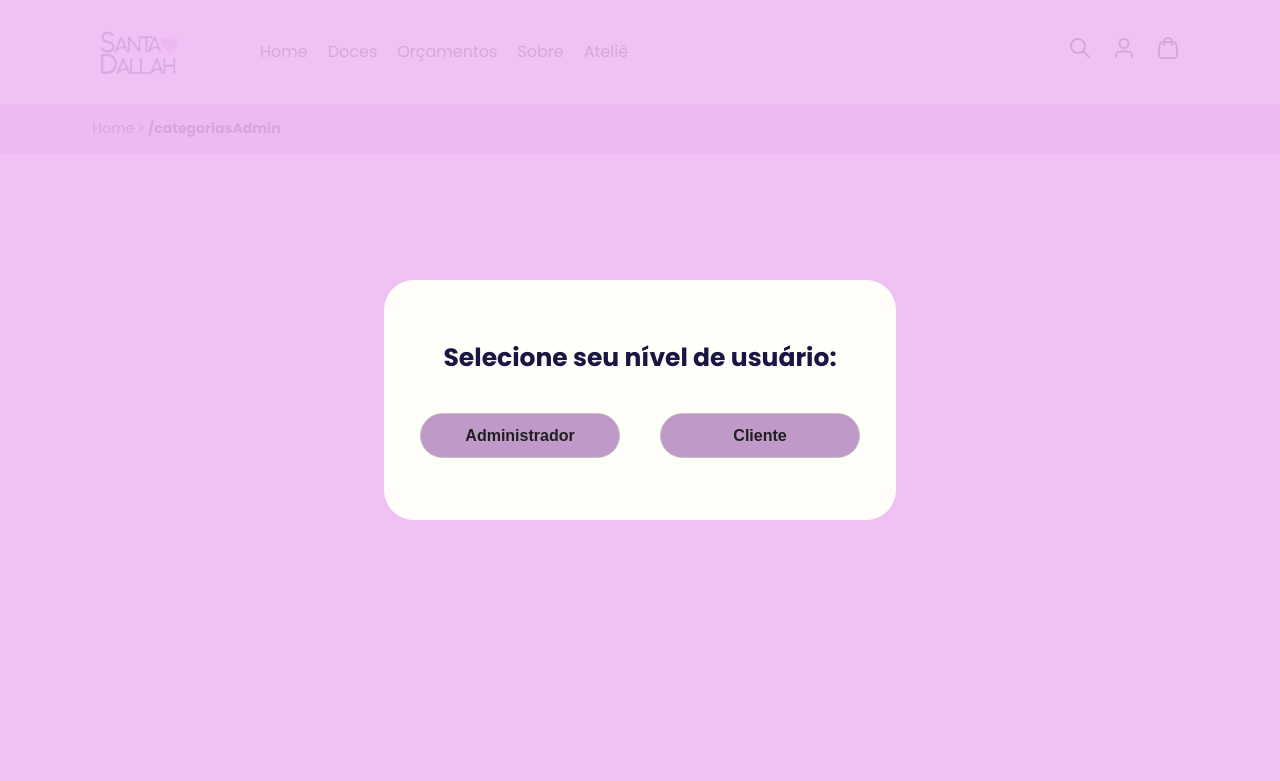
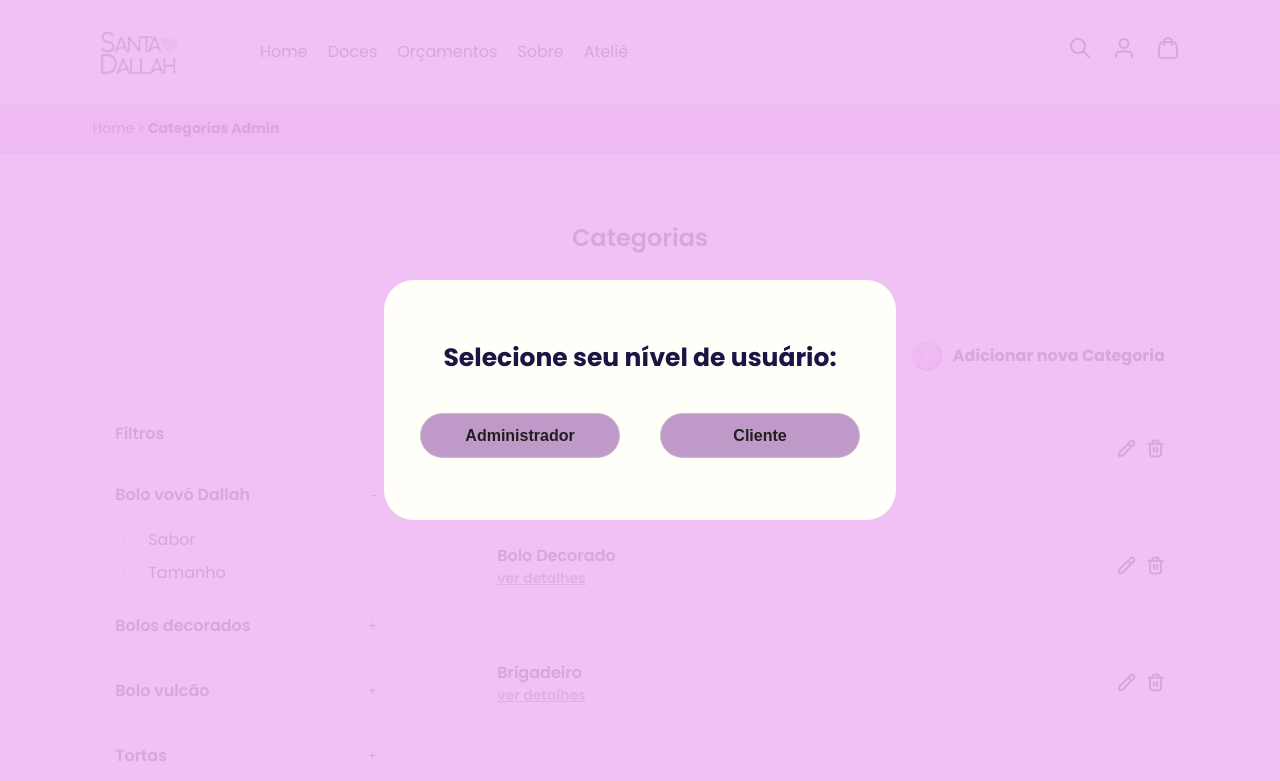
Before and after one commit to Projeto-Santa-Dallah/SantaDallah_FrontEnd, a Vue app: page /categoriasAdmin in a window 1280 px wide. Shown: the top 781 px of the page. Built offline with nearby package versions, Linux system fonts and the light colour scheme.

Commit message:
Feat: Categoria View criada #3

```diff
--- /dev/null
+++ b/src/components/administrador/CategoriaAdm.vue
@@ -0,0 +1,103 @@
+<script setup>
+const props = defineProps({
+  id: Number,
+  nome: String,
+  descricao: String,
+})
+</script>
+
+<template>
+  <div class="tudo">
+    <div class="info-principal">
+      <div class="nome-container">
+        <span class="nome">{{ nome }}</span>
+        <span class="detalhes">ver detalhes</span>
+      </div>
+    </div>
+
+    <div class="informacoes">
+      <svg class="svg" width="19" height="19" viewBox="0 0 19 19" fill="none" xmlns="http://www.w3.org/2000/svg">
+          <g clip-path="url(#clip0_915_4649)">
+              <path
+                  d="M14.2499 7.91674L11.0832 4.75008M1.979 17.0209L4.6583 16.7232C4.98564 16.6868 5.14932 16.6687 5.3023 16.6191C5.43803 16.5752 5.56719 16.5131 5.68629 16.4346C5.82053 16.3461 5.93698 16.2296 6.16987 15.9967L16.6249 5.54174C17.4993 4.66729 17.4993 3.24953 16.6249 2.37508C15.7504 1.50063 14.3326 1.50063 13.4582 2.37507L3.00321 12.83C2.77031 13.0629 2.65386 13.1794 2.56534 13.3136C2.4868 13.4327 2.42472 13.5619 2.38079 13.6976C2.33126 13.8506 2.31307 14.0143 2.2767 14.3416L1.979 17.0209Z"
+                  stroke="black" stroke-width="2" stroke-linecap="round" stroke-linejoin="round" />
+          </g>
+          <defs>
+              <clipPath id="clip0_915_4649">
+                  <rect width="19" height="19" fill="white" />
+              </clipPath>
+          </defs>
+      </svg>
+      <svg width="19" height="19" viewBox="0 0 19 19" fill="none" xmlns="http://www.w3.org/2000/svg">
+          <path
+              d="M12.6667 4.75016V4.11683C12.6667 3.23008 12.6667 2.7867 12.4941 2.44801C12.3423 2.15009 12.1001 1.90787 11.8022 1.75607C11.4635 1.5835 11.0201 1.5835 10.1333 1.5835H8.86667C7.97992 1.5835 7.53654 1.5835 7.19785 1.75607C6.89993 1.90787 6.65771 2.15009 6.50591 2.44801C6.33333 2.7867 6.33333 3.23008 6.33333 4.11683V4.75016M7.91667 9.10433V13.0627M11.0833 9.10433V13.0627M2.375 4.75016H16.625M15.0417 4.75016V13.6168C15.0417 14.947 15.0417 15.612 14.7828 16.1201C14.5551 16.5669 14.1918 16.9303 13.7449 17.158C13.2369 17.4168 12.5718 17.4168 11.2417 17.4168H7.75833C6.42821 17.4168 5.76315 17.4168 5.25511 17.158C4.80822 16.9303 4.44489 16.5669 4.21719 16.1201C3.95833 15.612 3.95833 14.947 3.95833 13.6168V4.75016"
+              stroke="black" stroke-width="2" stroke-linecap="round" stroke-linejoin="round" />
+      </svg>
+  </div>
+  </div>
+</template>
+
+<style scoped>
+.detalhes {
+  color: #545454;
+  text-decoration: underline;
+  font-size: 14px;
+}
+.nome-container {
+  font-weight: 600;
+  margin-left: 30px;
+}
+.svg {
+  margin-right: 10px;
+}
+.link {
+  text-decoration: none;
+  color: black;
+}
+.informacoes {
+  display: flex;
+  justify-content: end;
+  width: 10vw;
+}
+.tudo {
+  display: flex;
+  align-items: center;
+  height: auto;
+  padding: 30px 30px;
+  transition: 0.3s;
+  border-bottom: 1px solid #d9d9d9;
+}
+.tudo:hover {
+  transform: translate3d(0, -3px, 0) scale(1.01);
+  transition: 0.3s;
+  box-shadow: 0 0 4px 1px #d9d9d9;
+}
+.info-principal {
+  display: flex;
+  align-items: center;
+  width: 100%;
+}
+.info-principal img {
+  height: 60px;
+}
+.estrelas {
+  display: flex;
+  max-height: 250px;
+  margin-top: 3px;
+}
+span {
+  display: block;
+  font-family: 'Poppins', sans-serif;
+}
+.nome {
+  font-size: 16px;
+}
+.preco {
+  font-family: 'Poppins', sans-serif;
+  font-weight: bold;
+  font-size: 20px;
+}
+.parcelas {
+  font-size: 12px;
+}
+</style>
--- /dev/null
+++ b/src/components/administrador/CategoriasAdm.vue
@@ -0,0 +1,68 @@
+<script setup>
+import CategoriaAdm from './CategoriaAdm.vue'
+
+const categorias = [
+        {
+            "id": 1,
+            "nome": "Torta",
+            "descricao": "Produto doce a base de farinha com recheios variados."
+        },
+        {
+            "id": 2,
+            "nome": "Bolo Decorado",
+            "descricao": "Os bolos decorados são mais altos (entre 12cm / 14cm de altura) e com isso mais pesados, também tem a decoração personalizada. São bem molhadinhos, ótima opção para o seu dia especial A Diferença entre o os bolos da linha vovó Dallah é altura, montagem e estilo de decoração"
+        },
+        {
+            "id": 3,
+            "nome": "Brigadeiro",
+            "descricao": "Produto a base de leite condensado e manteiga, podendo ter variados sabores."
+        },
+        {
+            "id": 4,
+            "nome": "Bolo Vulcão",
+            "descricao": "bolo com calda"
+        },
+        {
+            "id": 5,
+            "nome": "Bolo vovó Dallah",
+            "descricao": "Os bolos da vovó Dallah são mais baixos (duas camadas de recheio) e com decoração tradicional, padrão. Eles podem conter frutas, são bem molhadinhos e claro, uma delicia para qualquer ocasião. A Diferença entre o decorado é altura, montagem e estilo de decoração. Uma linha da Santa Dallah que veio para dar ainda mais doçura e amor."
+        },
+        {
+            "id": 6,
+            "nome": "Massa",
+            "descricao": "Sabores da massa do bolo"
+        },
+        {
+            "id": 7,
+            "nome": "Recheio",
+            "descricao": "Sabores de recheio dos bolos vulcões"
+        }
+    ]
+</script>
+
+<template>
+  <div class="categorias">
+    <div class="categoria" v-for="categoria in categorias" :key="categoria.id">
+      <CategoriaAdm
+        :id="categoria.id"
+        :nome="categoria.nome"
+        :descricao="categoria.descricao"
+      />
+    </div>
+  </div>
+</template>
+
+<style scoped>
+.categorias {
+  display: flex;
+  flex-direction: column;
+  padding: 0px 7vw 0px 50px;
+  width: 71vw;
+  margin-bottom: 100px;
+}
+
+.categoria {
+  width: 100%;
+  padding: 5px;
+}
+</style>
--- /dev/null
+++ b/src/components/filtros/AddCategoria.vue
@@ -0,0 +1,133 @@
+<script setup>
+import { ref, reactive, watch } from "vue";
+
+const openAddCategoria = ref(false);
+
+const Categoria = reactive({
+  id: null,
+  nome: "",
+  descricao: "",
+  }
+);
+
+watch(openAddCategoria, (novoValor) => {
+  if (!novoValor) {
+    Object.assign(Categoria, {
+    id: null,
+    nome: "",
+    descricao: "",
+    });
+  }
+});
+
+function adicionarCategoria() {
+  console.log("Categoria adicionado:", Categoria);
+  openAddCategoria.value = false;
+}
+</script>
+
+<template>
+  <div @click="openAddCategoria = true" class="produto-button">
+    <button>+</button>
+    <span>Adicionar nova Categoria</span>
+  </div>
+
+  <div class="container-add-produto" v-if="openAddCategoria">
+    <div class="container">
+      <div class="div-fechar">
+        <button class="fechar" @click="openAddCategoria = false">x</button>
+      </div>
+
+      <form @submit.prevent="adicionarCategoria">
+        <label for="nome">Nome*</label>
+        <input v-model="Categoria.nome" id="nome" type="text" required />
+        <label for="descricao">Descricao</label>
+        <input v-model="Categoria.descricao" id="descricao" type="text" />
+
+        <button class="button" type="submit">Cadastrar Categoria</button>
+      </form>
+    </div>
+  </div>
+</template>
+
+<style scoped>
+/* Reutilizando os estilos do addProduto */
+
+.fechar {
+  background-color: transparent;
+  border: none;
+}
+.div-fechar {
+  text-align: end;
+  width: 100%;
+}
+
+.container-add-produto {
+  position: fixed;
+  top: 0;
+  left: 0;
+  right: 0;
+  bottom: 0;
+  background: rgba(0, 0, 0, 0.5);
+  display: flex;
+  justify-content: center;
+  align-items: center;
+  z-index: 9999;
+}
+
+.container {
+  background: white;
+  padding: 20px;
+  border-radius: 8px;
+  max-width: 600px;
+  width: 100%;
+  box-shadow: 0 2px 10px rgba(0, 0, 0, 0.1);
+}
+
+.produto-button {
+  margin-left: calc(15vw - 30px);
+  display: flex;
+  align-items: center;
+  margin-top: 20px;
+  padding-right: 9vw;
+  margin-bottom: 20px;
+  background-color: transparent;
+  border: none;
+  justify-content: end;
+}
+
+.produto-button button {
+  width: 30px;
+  height: 30px;
+  border-radius: 50%;
+  background-color: #F0BAF4;
+  border-color: #F0BAF4;
+  color: white;
+  margin-right: 11px;
+}
+
+.produto-button span {
+  font-weight: 650;
+}
+
+form {
+  display: grid;
+  grid-template-columns: 1fr 1fr;
+  gap: 20px;
+}
+
+.button {
+  grid-column: span 2;
+  background-color: #F0BAF4;
+  color: white;
+  padding: 10px 20px;
+  border: none;
+  border-radius: 5px;
+  cursor: pointer;
+  font-weight: 600;
+}
+
+.button:hover {
+  background-color: #f285fa;
+}
+</style>
--- a/src/router/index.js
+++ b/src/router/index.js
@@ -72,6 +72,11 @@ const router = createRouter({
       path: '/tamanhosAdmin',
       name: 'Tamanhos Admin',
       component: () => import('../views/administrador/TamanhoView.vue')
+    },
+    {
+      path: '/categoriasAdmin',
+      name: 'Categorias Admin',
+      component: () => import('../views/administrador/CategoriasView.vue')
     }
   ],
 })
--- a/src/stores/template/template.js
+++ b/src/stores/template/template.js
@@ -19,8 +19,9 @@ export const useTemplateStore = defineStore('template', () => {
   const adminTitles = [
     { text: 'Home', link: '/homeAdmin' },
     { text: 'Doces', link: '/produtosAdmin' },
+    { text: 'Tamanhos', link: '/tamanhosAdmin' },
+    { text: 'Categorias', link: '/categoriasAdmin' },
     { text: 'Orçamento', link: '/orcamentoAdmin' },
-    { text: 'Tamanhos', link: '/tamanhosAdmin' },
     { text: 'Perfil', link: '/perfilAdmin' }
   ]
 
--- /dev/null
+++ b/src/views/administrador/CategoriasView.vue
@@ -0,0 +1,34 @@
+<script setup>
+import AdminFiltro from '@/components/filtros/AdminFiltro.vue';
+import AddCategoria from '@/components/filtros/AddCategoria.vue';
+import CategoriasAdm from '@/components/administrador/CategoriasAdm.vue';
+</script>
+
+<template>
+    <div class="categorias-header">
+        <h1 class="titulo-categorias">Categorias</h1>
+    </div>
+  <AddCategoria/>
+    <div class="filtro-categorias">
+        <AdminFiltro/>
+        <CategoriasAdm/>
+
+</div>
+</template>
+<style scoped>
+.filtro-categorias{
+    display: flex;
+    flex-direction: row;
+}
+.titulo-categorias {
+    font-size: 24px;
+    padding: 50px;
+    font-weight: 600;
+}
+.categorias-header {
+    display: flex;
+    flex-direction: column;
+    align-items: center;
+    justify-content: center;
+  }
+</style>
```
